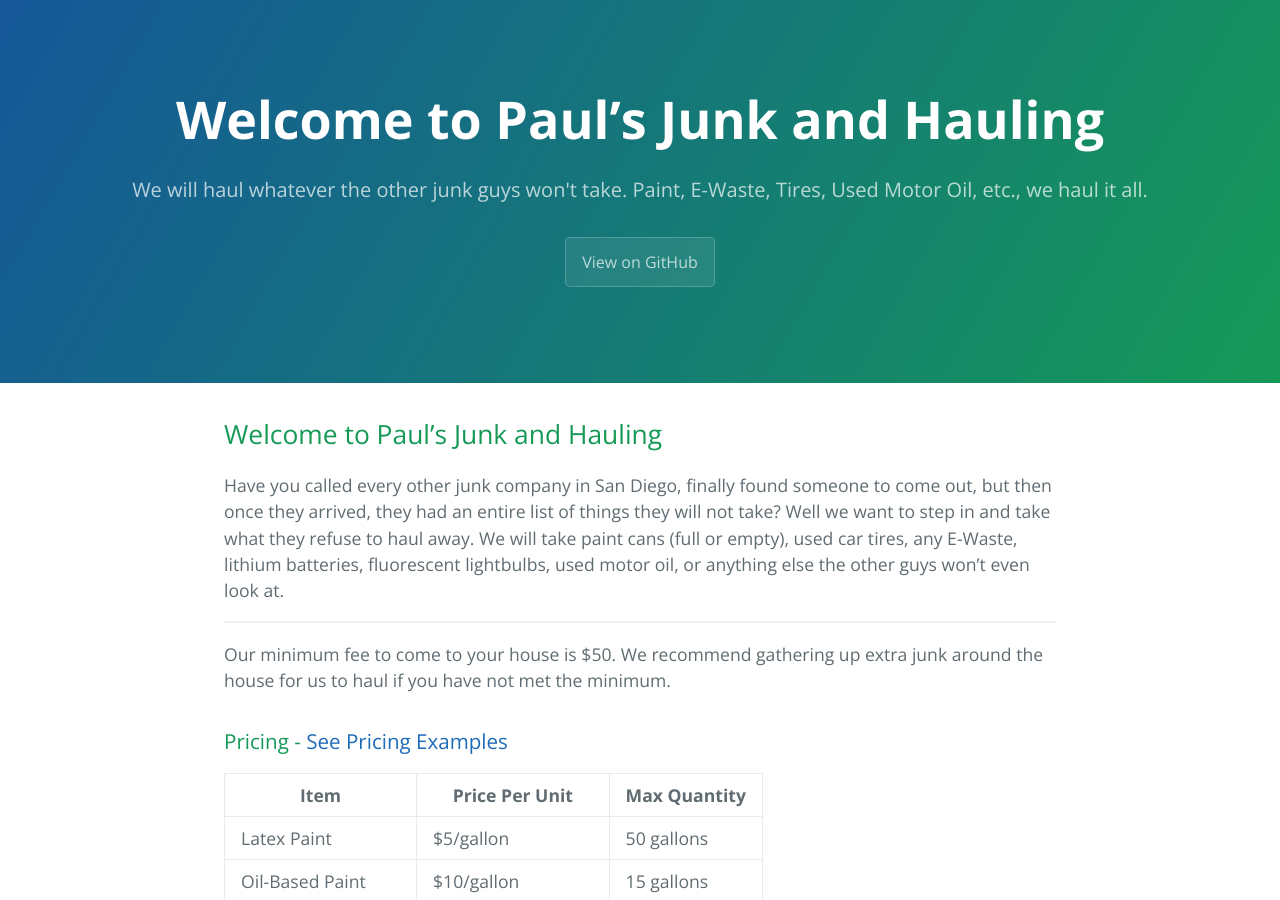
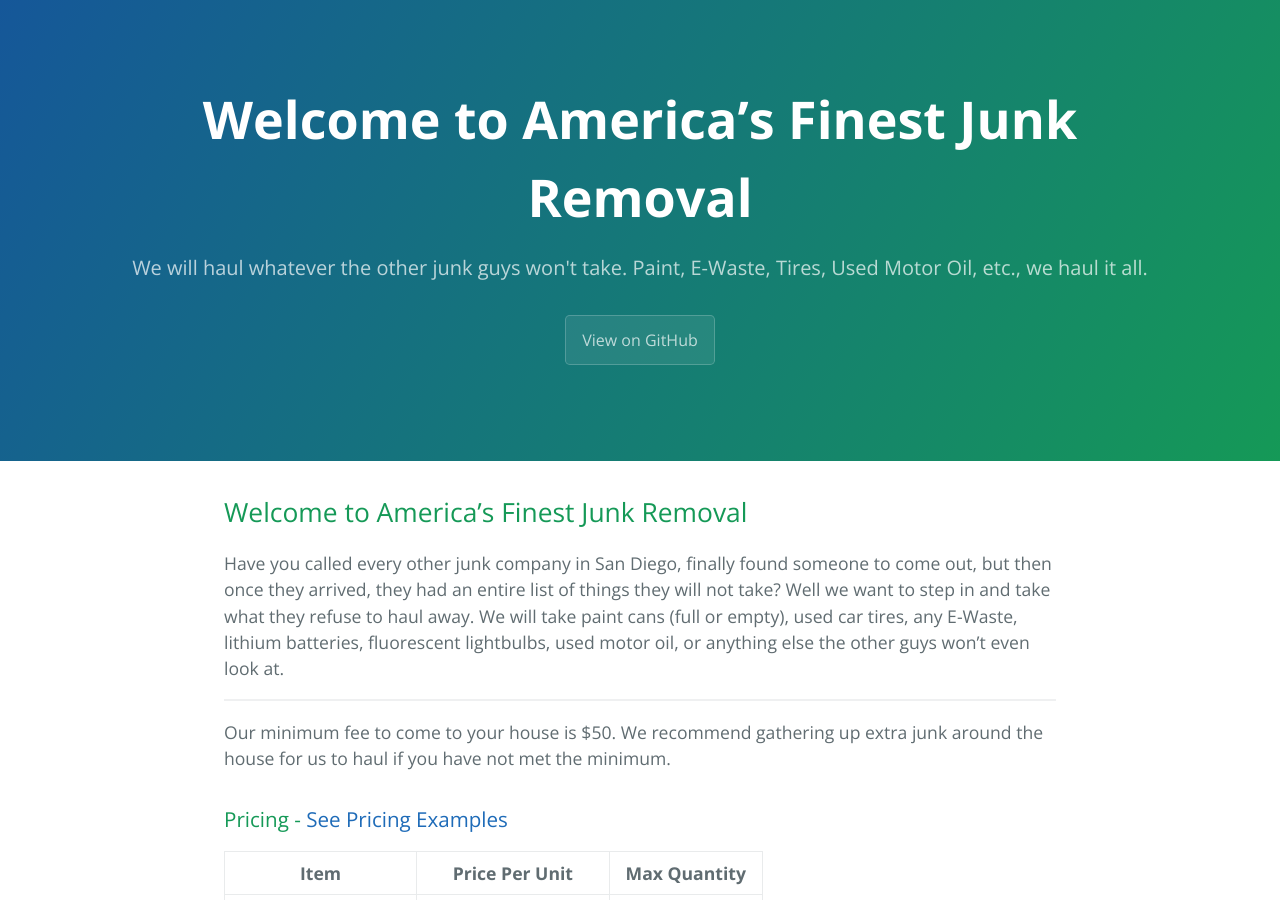
Before and after one commit to paulstevens95/americasfinestjunkremoval.com, a Jekyll site: the page built from index.md, in a window 1280 px wide and 900 px high. Built offline with Jekyll 4.4.1, drawn with Linux system fonts in a browser that asks for light colours; our own code applies the rules of GitHub Pages for plain Markdown files.

Commit message:
Update index.md

```diff
--- a/index.md
+++ b/index.md
@@ -1,4 +1,4 @@
-## Welcome to Paul's Junk and Hauling
+## Welcome to America's Finest Junk Removal
 
 Have you called every other junk company in San Diego, finally found someone to come out, but then once they arrived, they had an entire list of things they will not take? Well we want to step in and take what they refuse to haul away. We will take paint cans (full or empty), used car tires, any E-Waste, lithium batteries, fluorescent lightbulbs, used motor oil, or anything else the other guys won't even look at.
 
```
